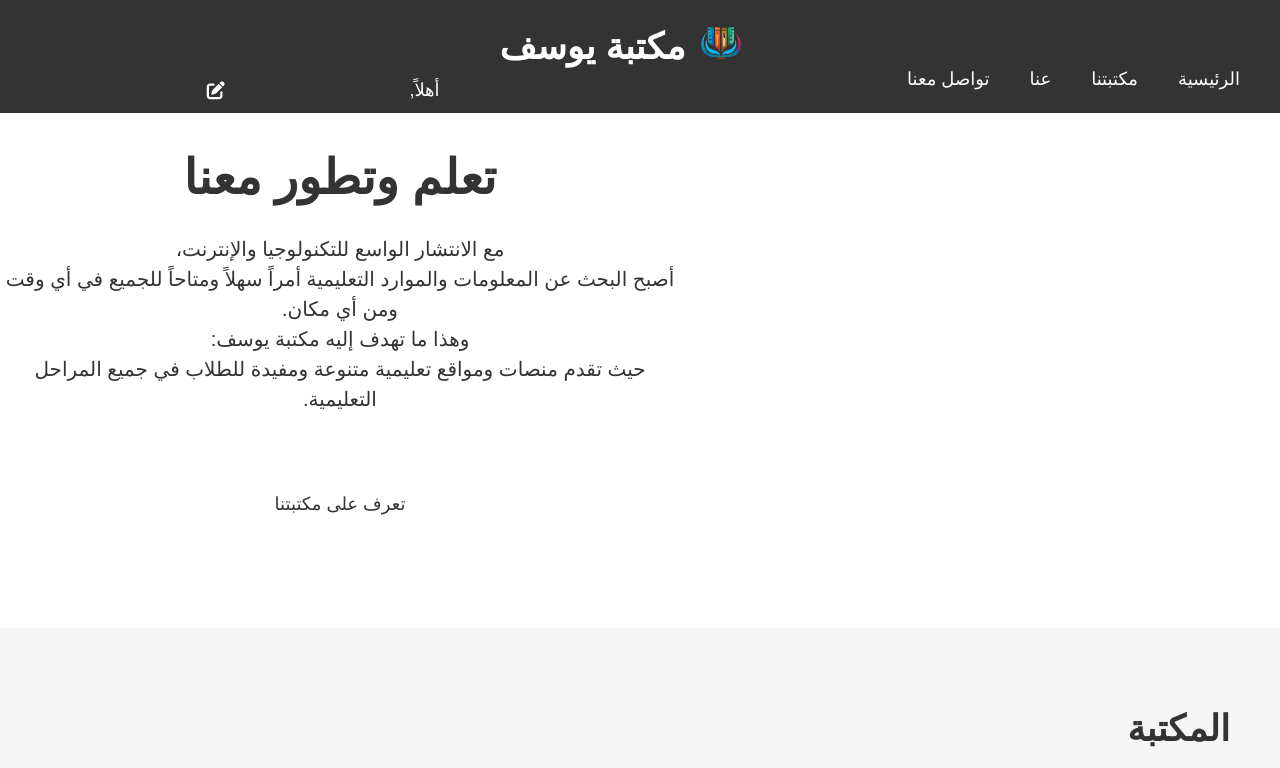
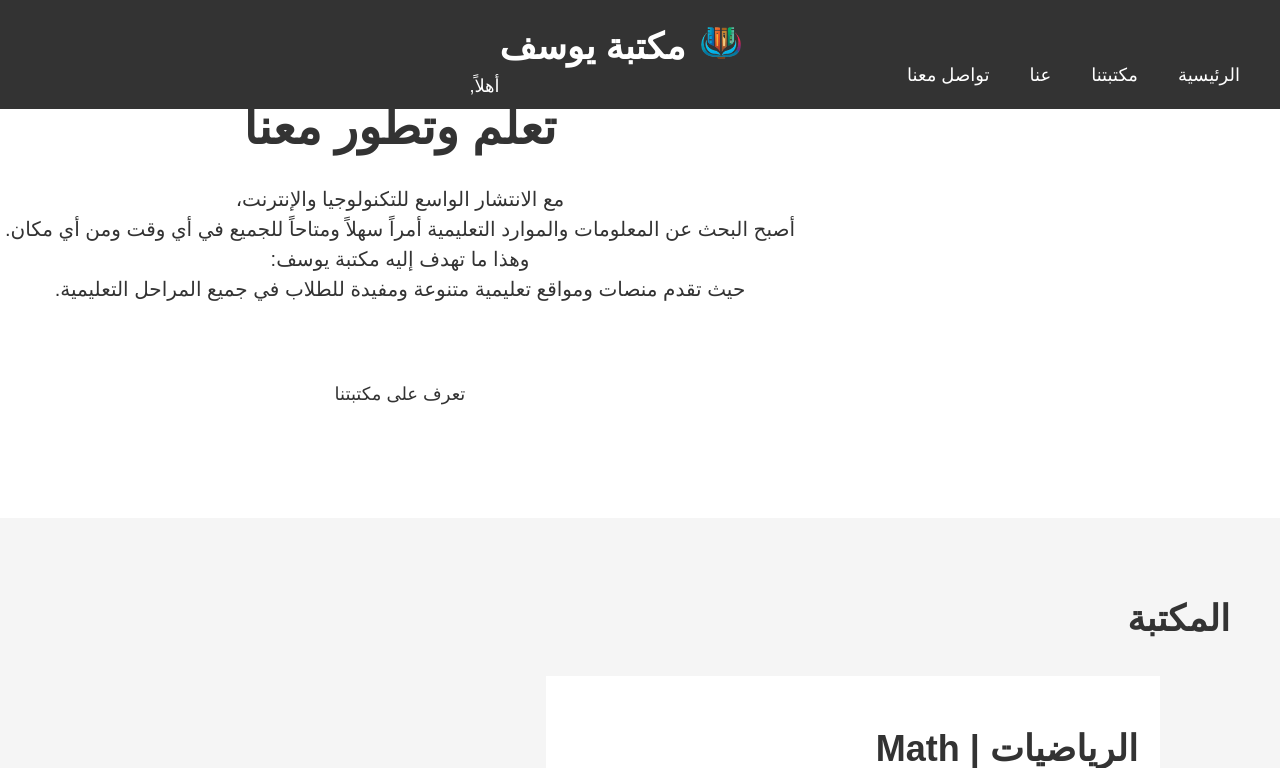
Before and after one commit to Dev4YM/youseflib, a PHP site: page / in a window 1280 px wide. Shown: the top 768 px of the page. Run offline with PHP 8.4, Linux system fonts and the light colour scheme.

Commit message:
Update style.css

```diff
--- a/style.css
+++ b/style.css
@@ -135,7 +135,8 @@ nav a:hover {
 			position: relative;
 			display: inline-block;
 	font-size: 18px;
-	margin-right: 600px;
+	margin-right: 60vh;
+	margin-top: -50px;
 		}
         .container input {
         	width: 200px;
@@ -154,6 +155,10 @@ nav a:hover {
 			top: 50%;
 			right: 215px;
 			transform: translateY(-50%);
+			visibility: hidden;
+		}
+.container:hover .edit-icon {
+			visibility: visible;
 		}
 		.edit-icon:hover {
 			cursor: pointer;
```
